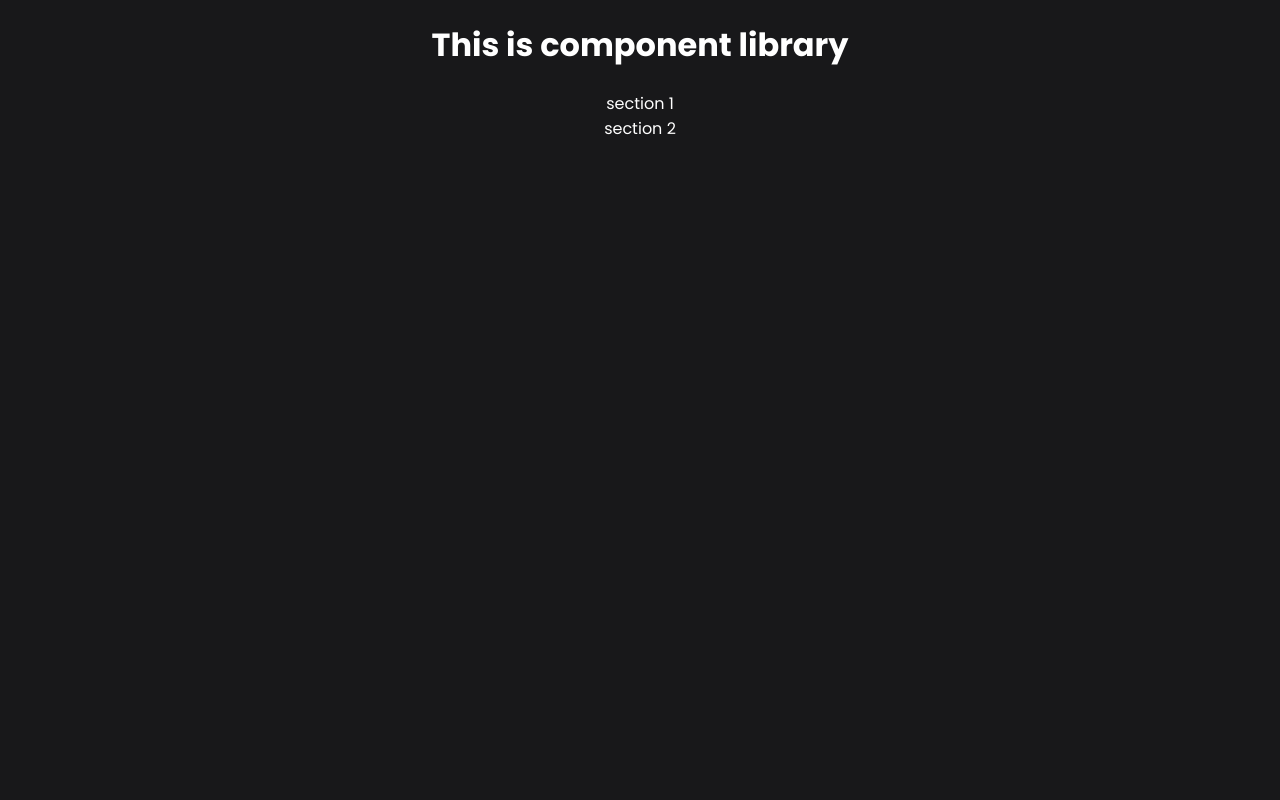
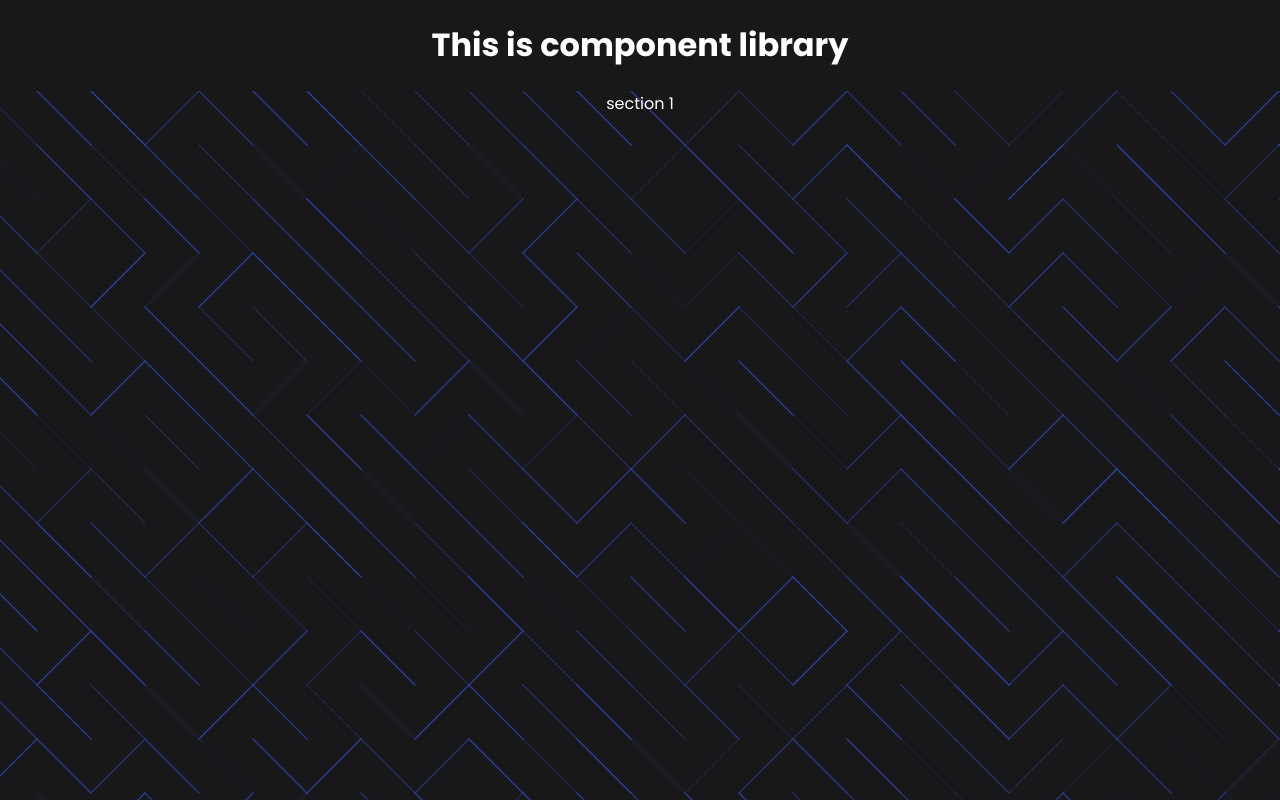
Before and after one commit to ParasArya289/arcticUI, a React (Create React App) app: page / in a window 1280 px wide. Shown: the top 800 px of the page. Built offline with nearby package versions, Linux system fonts and the light colour scheme.

Commit message:
feat: home

```diff
--- a/src/Pages/Home/Home.js
+++ b/src/Pages/Home/Home.js
@@ -2,10 +2,10 @@
 export const Home = () =>{
     return (
         <main>
-            <section>
+            <section className="page1">
                 section 1
             </section>
-            <section>
+            <section className="page2">
                 section 2
             </section>
         </main>
```
